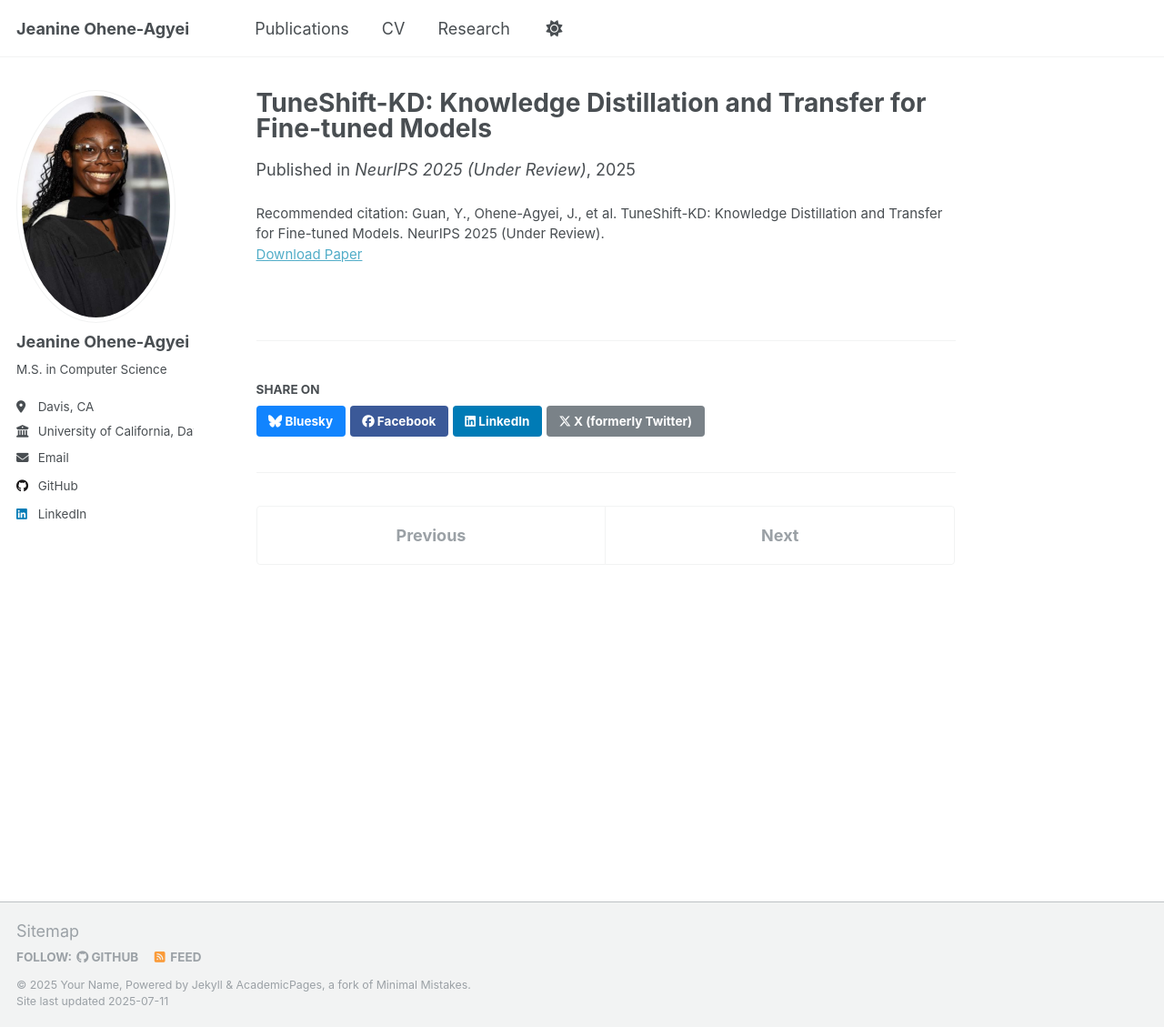
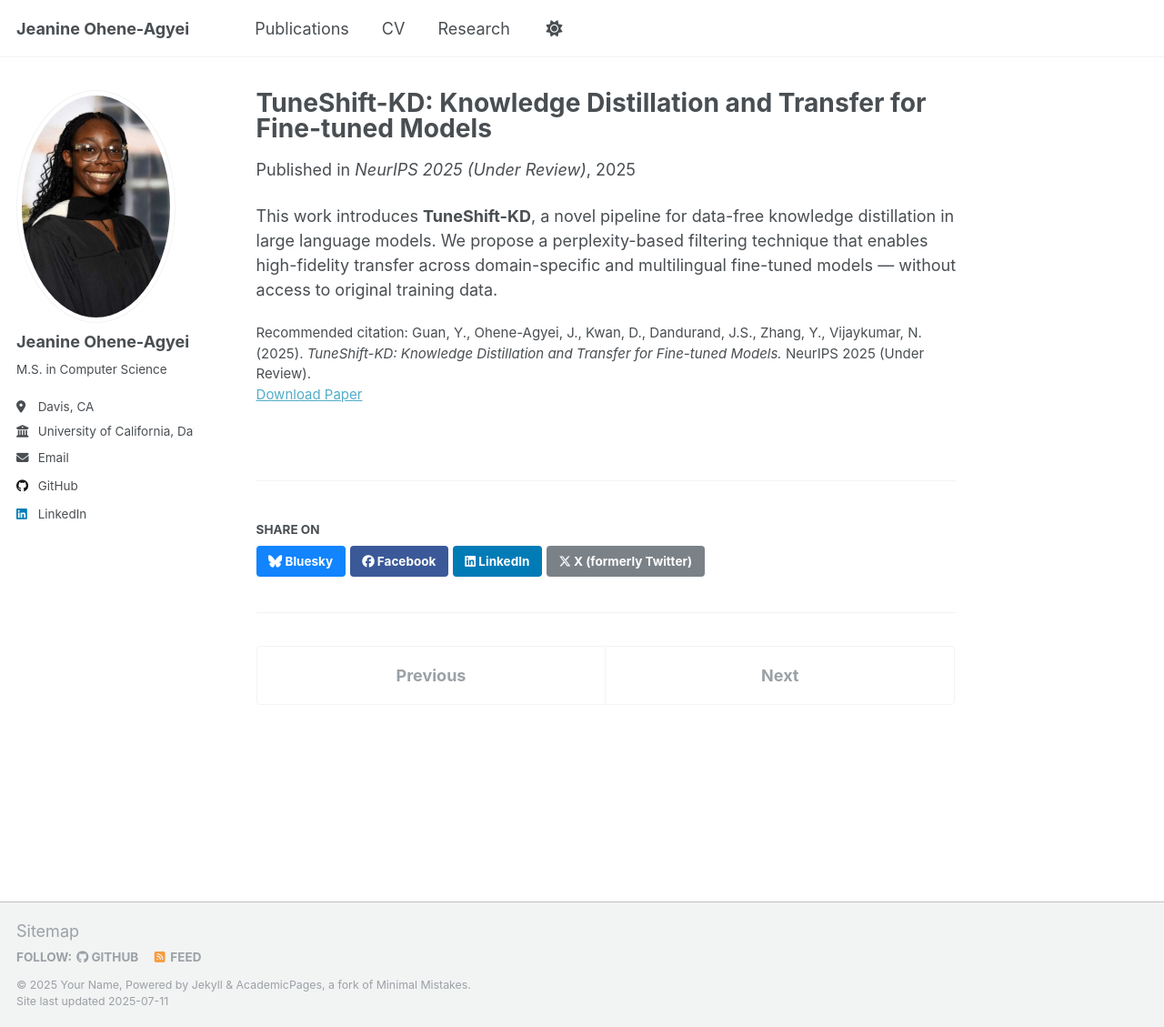
Before and after one commit to jeanine5/jeanine5.github.io, a Jekyll site: the page built from _publications/2025-06-01-tuneshift-kd.md, in a window 1280 px wide and 1129 px high. Shown: the whole window at 91% size. Built offline with Jekyll 4.4.1, drawn with Linux system fonts in a browser that asks for light colours; a script that is not in the unit is left out.

Commit message:
Update 2025-06-01-tuneshift-kd.md

```diff
--- a/_publications/2025-06-01-tuneshift-kd.md
+++ b/_publications/2025-06-01-tuneshift-kd.md
@@ -1,11 +1,13 @@
 ---
 title: "TuneShift-KD: Knowledge Distillation and Transfer for Fine-tuned Models"
 collection: publications
-permalink: /publication/tuneshift-kd/
+category: conferences
+permalink: /publication/2025-06-01-tuneshift-kd
+excerpt: 'A domain-specific distillation pipeline for transferring knowledge from fine-tuned LLMs to new foundation models.'
 date: 2025-06-01
-authors: Y. Guan, J. Ohene-Agyei, D. Kwan, J.S. Dandurand, Y. Zhang, N. Vijaykumar
-venue: NeurIPS 2025 (Under Review)
-paperurl: https://openreview.net/forum?id=VBFcEJOYV0
-citation: "Guan, Y., Ohene-Agyei, J., et al. TuneShift-KD: Knowledge Distillation and Transfer for Fine-tuned Models. NeurIPS 2025 (Under Review)."
-category: conferences
+venue: 'NeurIPS 2025 (Under Review)'
+paperurl: 'https://openreview.net/forum?id=VBFcEJOYV0'
+citation: 'Guan, Y., Ohene-Agyei, J., Kwan, D., Dandurand, J.S., Zhang, Y., Vijaykumar, N. (2025). <i>TuneShift-KD: Knowledge Distillation and Transfer for Fine-tuned Models.</i> NeurIPS 2025 (Under Review).'
 ---
+
+This work introduces **TuneShift-KD**, a novel pipeline for data-free knowledge distillation in large language models. We propose a perplexity-based filtering technique that enables high-fidelity transfer across domain-specific and multilingual fine-tuned models — without access to original training data.
```
